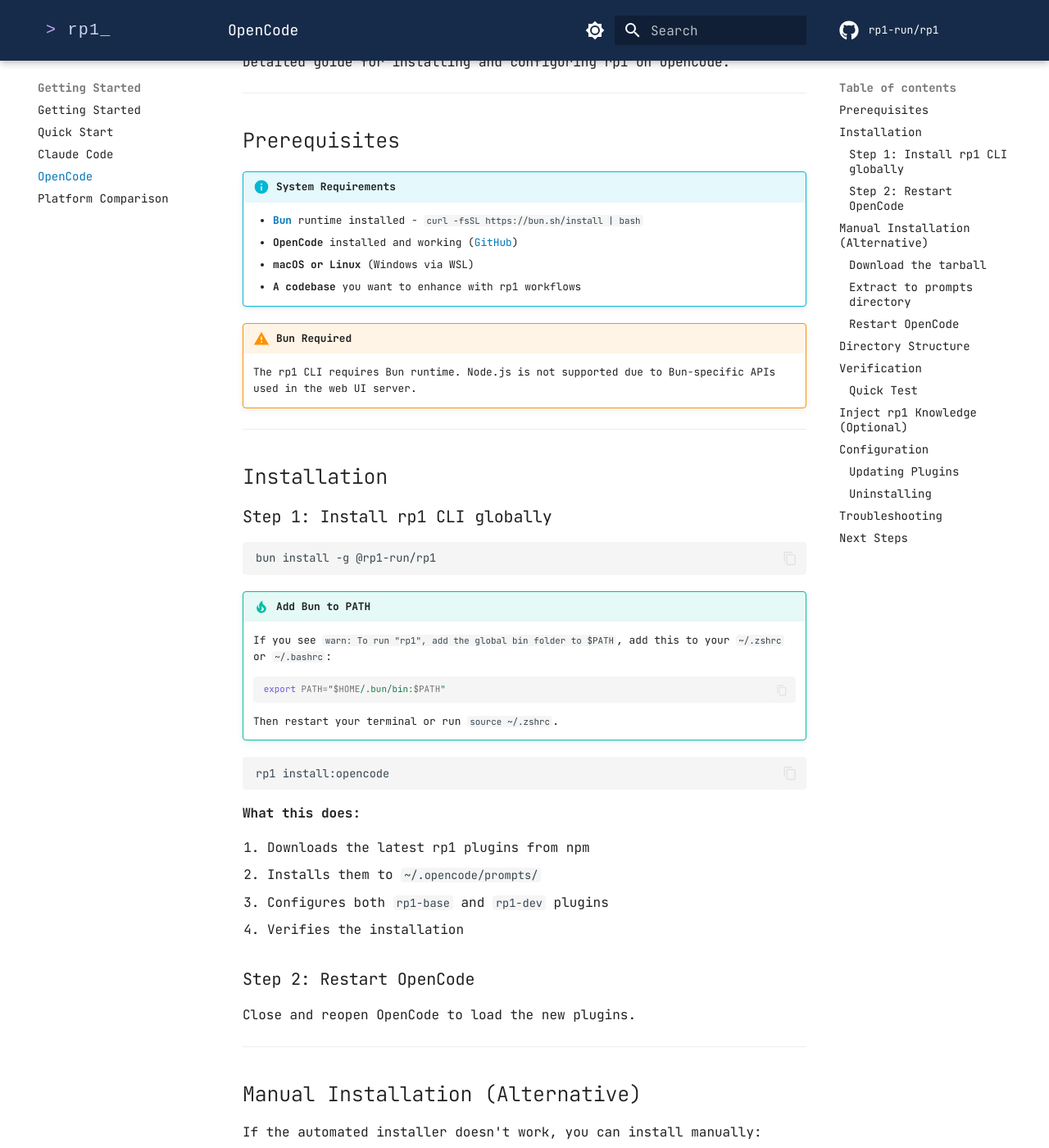
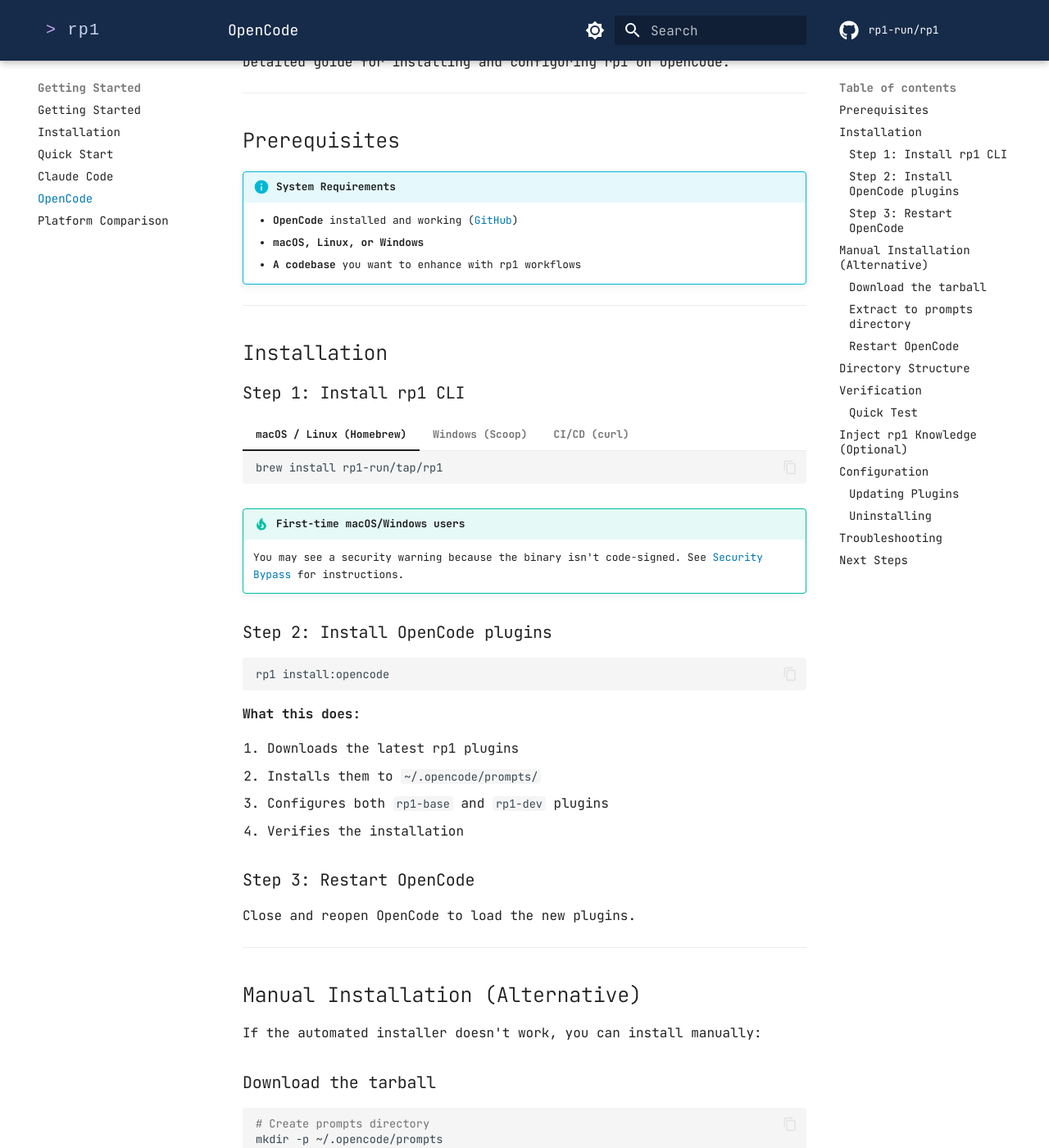
Before and after one commit to rp1-run/rp1, an MkDocs documentation site: the page built from docs/getting-started/opencode.md, in a window 1280 px wide and 1400 px high, scrolled down 191 px. Shown: the whole window at 82% size. Built offline with MkDocs 1.6.1 and Material for MkDocs 9.7.7, drawn with Linux system fonts in a browser that asks for light colours; comment, search, counter and statistics services are not loaded; some of the changed text lies outside the part shown.

Commit message:
feat!(cli): installation is now via package managers

````diff
--- a/docs/getting-started/opencode.md
+++ b/docs/getting-started/opencode.md
@@ -7,32 +7,39 @@
 ## Prerequisites
 
 !!! info "System Requirements"
-    - **[Bun](https://bun.sh)** runtime installed - `curl -fsSL https://bun.sh/install | bash`
     - **OpenCode** installed and working ([GitHub](https://github.com/opencode-ai/opencode))
-    - **macOS or Linux** (Windows via WSL)
+    - **macOS, Linux, or Windows**
     - **A codebase** you want to enhance with rp1 workflows
-
-!!! warning "Bun Required"
-    The rp1 CLI requires Bun runtime. Node.js is not supported due to Bun-specific APIs used in the web UI server.
 
 ---
 
 ## Installation
 
-### Step 1: Install rp1 CLI globally
+### Step 1: Install rp1 CLI
 
-```bash
-bun install -g @rp1-run/rp1
-```
-
-!!! tip "Add Bun to PATH"
-    If you see `warn: To run "rp1", add the global bin folder to $PATH`, add this to your `~/.zshrc` or `~/.bashrc`:
+=== "macOS / Linux (Homebrew)"
 
     ```bash
-    export PATH="$HOME/.bun/bin:$PATH"
+    brew install rp1-run/tap/rp1
     ```
 
-    Then restart your terminal or run `source ~/.zshrc`.
+=== "Windows (Scoop)"
+
+    ```bash
+    scoop bucket add rp1 https://github.com/rp1-run/scoop-bucket
+    scoop install rp1
+    ```
+
+=== "CI/CD (curl)"
+
+    ```bash
+    curl -fsSL https://rp1.run/install.sh | sh
+    ```
+
+!!! tip "First-time macOS/Windows users"
+    You may see a security warning because the binary isn't code-signed. See [Security Bypass](installation.md#security-bypass) for instructions.
+
+### Step 2: Install OpenCode plugins
 
 ```bash
 rp1 install:opencode
@@ -40,12 +47,12 @@
 
 **What this does:**
 
-1. Downloads the latest rp1 plugins from npm
+1. Downloads the latest rp1 plugins
 2. Installs them to `~/.opencode/prompts/`
 3. Configures both `rp1-base` and `rp1-dev` plugins
 4. Verifies the installation
 
-### Step 2: Restart OpenCode
+### Step 3: Restart OpenCode
 
 Close and reopen OpenCode to load the new plugins.
 
@@ -144,10 +151,19 @@
 
 To update to the latest version:
 
-```bash
-bun update -g @rp1-run/rp1
-rp1 install:opencode
-```
+=== "Homebrew"
+
+    ```bash
+    brew upgrade rp1
+    rp1 install:opencode
+    ```
+
+=== "Scoop"
+
+    ```bash
+    scoop update rp1
+    rp1 install:opencode
+    ```
 
 ### Uninstalling
 
@@ -166,11 +182,19 @@
 
     **Solution**: Check the error message. Common issues:
 
-    - **bun not found**: Install Bun with `curl -fsSL https://bun.sh/install | bash`
     - **Network error**: Check your internet connection
-    - **Permission denied**: Don't run with `sudo`; the CLI installs to your home directory
+    - **Permission denied**: The install script may need elevated permissions for `/usr/local/bin`. Either run with `sudo` or install to a user directory with `INSTALL_DIR=$HOME/.local/bin`
+    - **Checksum verification failed**: Try downloading again. If it persists, [report an issue](https://github.com/rp1-run/rp1/issues)
 
     Try the manual installation method as an alternative.
+
+??? question "macOS security warning?"
+
+    macOS Gatekeeper blocks unsigned binaries. See [Security Bypass](installation.md#macos-gatekeeper) for solutions.
+
+??? question "Windows SmartScreen warning?"
+
+    Windows blocks unsigned executables. See [Security Bypass](installation.md#windows-smartscreen) for solutions.
 
 ??? question "Plugins not loading?"
 
--- a/mkdocs.yml
+++ b/mkdocs.yml
@@ -68,10 +68,14 @@
 plugins:
   - search
 
+hooks:
+  - docs/hooks.py
+
 nav:
   - Home: index.md
   - Getting Started:
     - getting-started/index.md
+    - Installation: getting-started/installation.md
     - Quick Start: getting-started/quickstart.md
     - Claude Code: getting-started/claude-code.md
     - OpenCode: getting-started/opencode.md
````
Also changed, not shown: README.md (+18 -6 lines), docs/getting-started/installation.md (added, +336 -0 lines), docs/getting-started/platforms.md (+10 -7 lines), docs/getting-started/quickstart.md (+33 -22 lines), docs/hooks.py (added, +17 -0 lines), 6 other files.
